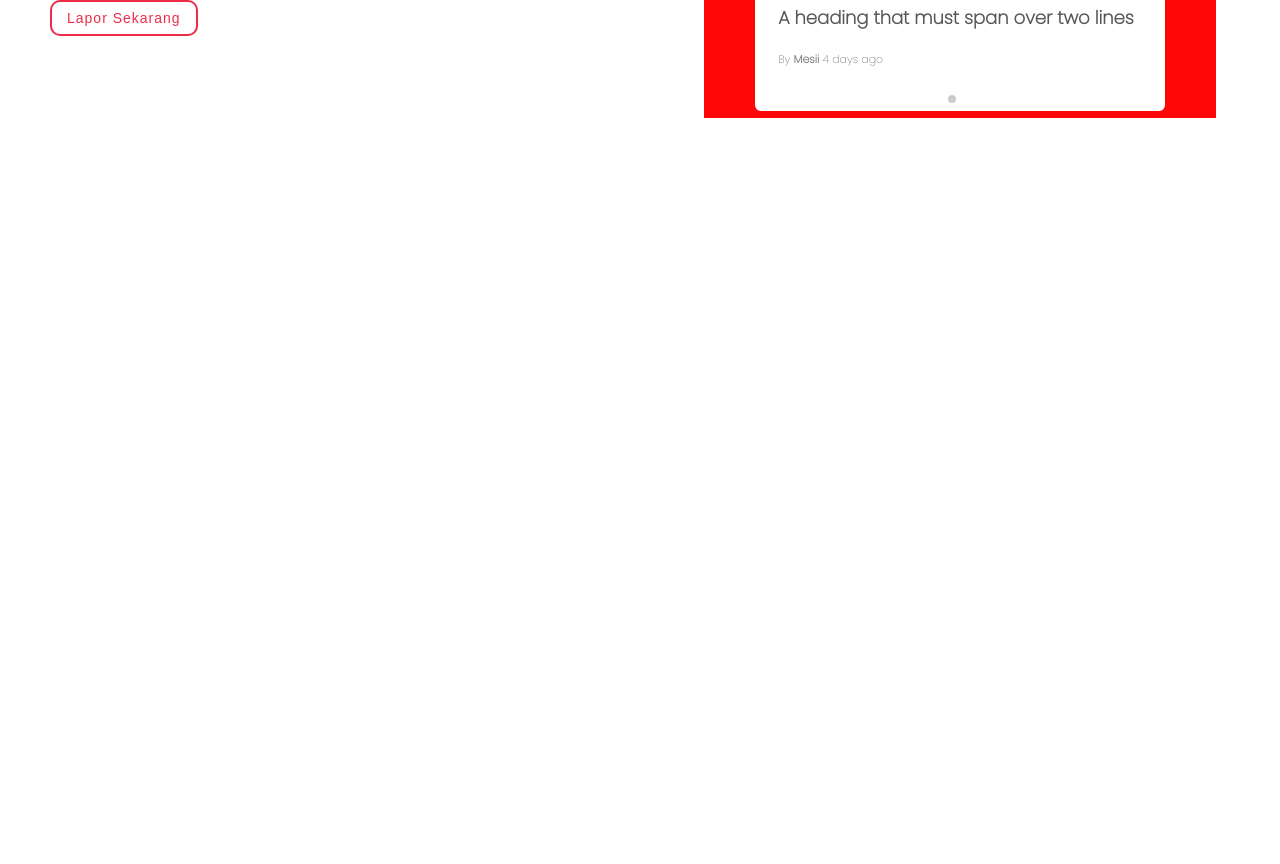
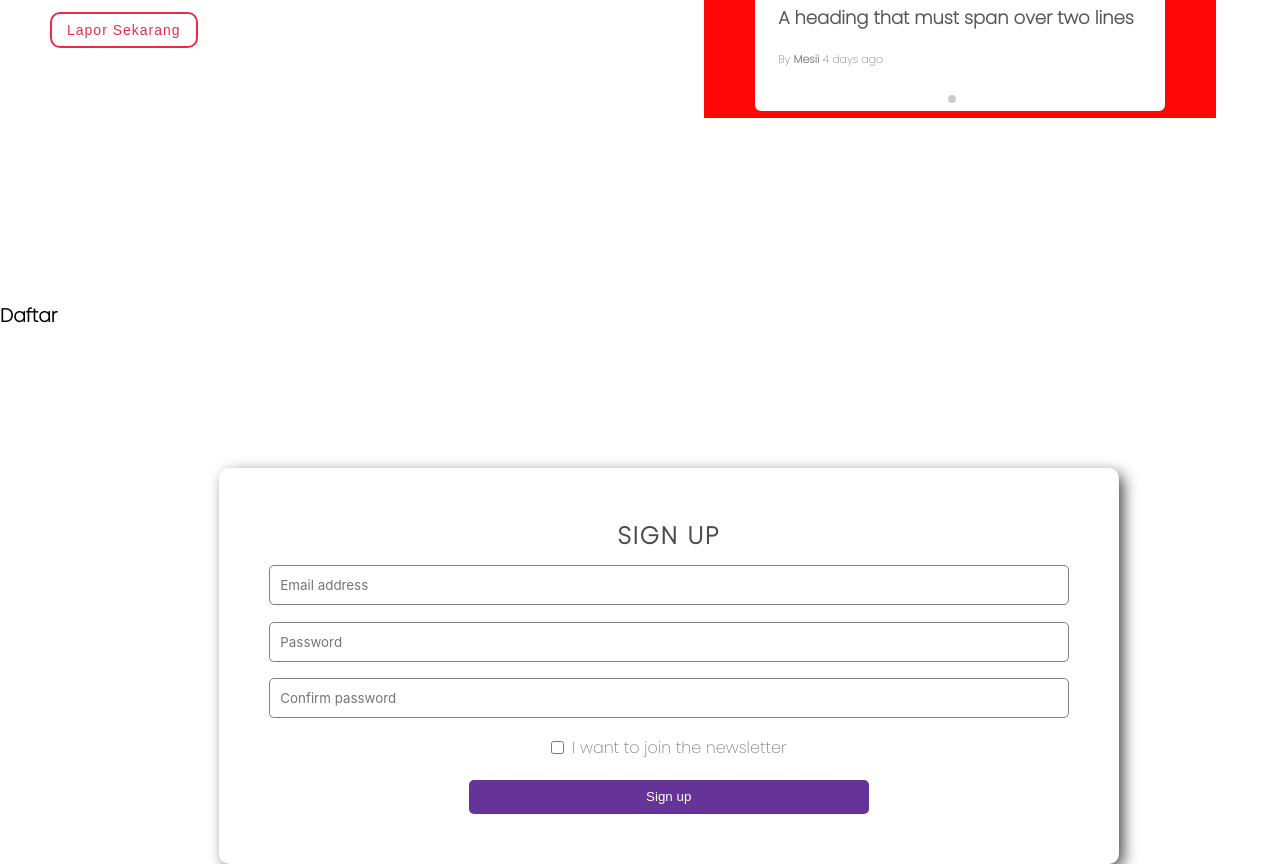
Before and after one commit to rudistiawannn/ReportIn, a website built with webpack: page src/templates/index.html in a window 1280 px wide. Shown: the part 442-1306 px from the top of the page. Before the commit the page ends 800 px from the top, so only its background shows below. Built offline with nearby package versions, Linux system fonts and the light colour scheme; files whose address does not match are found by name.

Commit message:
register

```diff
--- a/src/styles/home.css
+++ b/src/styles/home.css
@@ -16,6 +16,7 @@
     flex-direction: column;
   }
 .onobarding_container {
+    max-height: 100vh;
     margin-top: 50px;
     display: grid;
     grid-template-columns:1fr 1fr;
@@ -28,7 +29,7 @@
     padding-left: 50px;
 }
 .title h2{
-    font-size: 40px;
+    font-size:3rem;
     display: flex;
     text-align: left;
 }
@@ -171,3 +172,83 @@
       --swiper-navigation-color: white;
       --swiper-pagination-color: white;
   }
+
+
+  .register_container {
+    display: flex;
+    justify-content: center;
+    align-items: center;
+  }
+
+  .form {
+    position:relative;
+    background-color: white;
+    padding: 3.125em;
+    border-radius: 10px;
+    display: flex;
+    flex-direction: column;
+    align-items: center;
+    box-shadow: 5px 5px 15px -1px rgba(0,0,0,0.75);
+    }
+
+  .signup {
+    color: rgb(77, 75, 75);
+    text-transform: uppercase;
+    letter-spacing: 2px;
+    display: block;
+    font-weight: bold;
+    font-size: x-large;
+    margin-bottom: 0.5em;
+  }
+
+  .form--input {
+    width: 100%;
+    margin-bottom: 1.25em;
+    height: 40px;
+    border-radius: 5px;
+    border: 1px solid gray;
+    padding: 0.8em;
+    font-family: 'Inter', sans-serif;
+    outline: none;
+  }
+
+  .form--input:focus {
+    border: 1px solid #639;
+    outline: none;
+  }
+
+  .form--marketing {
+    display: flex;
+    margin-bottom: 1.25em;
+    align-items: center;
+  }
+
+  .form--marketing > input {
+    margin-right: 0.625em;
+  }
+
+  .form--marketing > label {
+    color: grey;
+  }
+
+  .checkbox, input[type="checkbox"] {
+    accent-color: #639;
+  }
+
+  .form--submit {
+    width: 50%;
+    padding: 0.625em;
+    border-radius: 5px;
+    color: white;
+    background-color: #639;
+    border: 1px dashed #639;
+    cursor: pointer;
+  }
+
+  .form--submit:hover {
+    color: #639;
+    background-color: white;
+    border: 1px dashed #639;
+    cursor: pointer;
+    transition: 0.5s;
+  }
--- a/src/styles/style.css
+++ b/src/styles/style.css
@@ -18,6 +18,7 @@
 
   /*navbar*/
   .navbar_nav {
+    background-color: #f7f7f7;
     height: 50px;
     display: flex;
     align-items: center;
@@ -25,6 +26,7 @@
     padding: 30px;
   }
   .navbar_link a{
+    font-weight: 800;
     padding: 20px;
   }
   .brand_logo img{
--- a/src/views/pages/home.js
+++ b/src/views/pages/home.js
@@ -1,20 +1,20 @@
 // core version + navigation, pagination modules:
 import Swiper from 'swiper/bundle';
 
-import { landingPage } from "../templates/template-creator";
+import { landingPage, register } from "../templates/template-creator";
 const Home = {
   async render() {
     return `
       <div class="onobarding_container"></div>
+      <div class="register_container">
+      <h3>Daftar</h3>
+      </div>
       `;
   },
 
   async afterRender() {
     const container = document.querySelector(".onobarding_container");
     container.innerHTML += landingPage();
-
-    const progressCircle = document.querySelector(".autoplay-progress svg");
-    const progressContent = document.querySelector(".autoplay-progress span");
     const swiper = new Swiper(".mySwiper", {
       spaceBetween: 30,
       centeredSlides: true,
@@ -34,6 +34,10 @@ const Home = {
 
       }
     });
+
+    const registerContainer = document.querySelector(".register_container");
+    registerContainer.innerHTML += register();
+
   },
 };
 
--- a/src/views/templates/template-creator.js
+++ b/src/views/templates/template-creator.js
@@ -2,7 +2,7 @@ const landingPage = () => `
     <div class="title">
         <h2>Lindungi Generasi Kita dari Bahaya Judi Online!</h2>
         <p>Maraknya situs judi online adalah masalah yang serius. Laporkan situs-situs tersebut dan kita akan mengambil tindakan tegas. Yuk laporkan sekarang!</p>
-       <button class="lapor">Lapor Sekarang</button>
+       <a href="#register"><button class="lapor">Lapor Sekarang</button></a>
     </div>
 
     <!-- Swiper -->
@@ -40,5 +40,23 @@ const landingPage = () => `
 
 </div>
       `
+const register = () => `
+<form id="register" class="form">
+    <span class="signup">Sign Up</span>
+    <input type="email" placeholder="Email address" class="form--input">
+    <input type="password" placeholder="Password" class="form--input">
+    <input type="password" placeholder="Confirm password" class="form--input">
 
-export {landingPage};
+    <div class="form--marketing">
+        <input id="okayToEmail" type="checkbox">
+        <label for="okayToEmail" class="checkbox">
+          I want to join the newsletter
+        </label>
+    </div>
+    <button class="form--submit">
+        Sign up
+    </button>
+</form>
+`
+
+export {landingPage, register};
```
